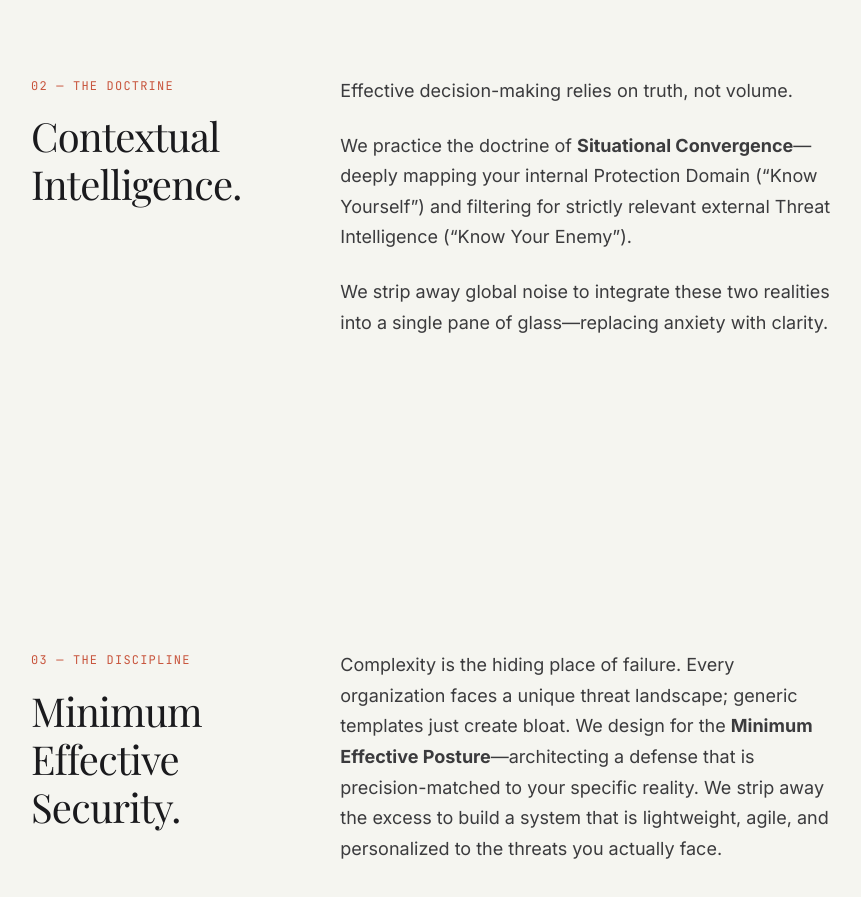
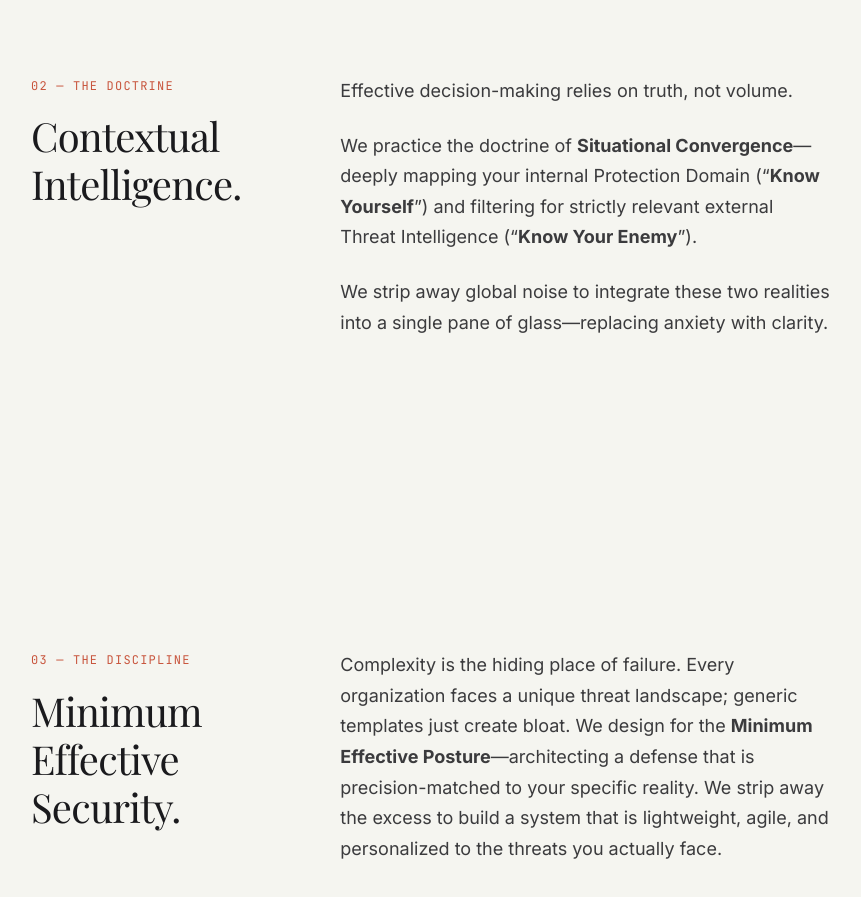
Before and after one commit to chrislee973/yuzana-ai, a Next.js app: page /why-yuzana in a window 1280 px wide. Shown: the part 1200-2097 px from the top of the page, without its empty margins (73-934 px from the left). Built offline with nearby package versions, Linux system fonts and the light colour scheme.

Commit message:
bold know yourself and know your enemy

```diff
--- a/src/app/why-yuzana/page.tsx
+++ b/src/app/why-yuzana/page.tsx
@@ -61,9 +61,9 @@ export default function WhyYuzana() {
               </p>
               <p>
                 We practice the doctrine of <strong>Situational Convergence</strong>—deeply
-                mapping your internal Protection Domain (&ldquo;Know Yourself&rdquo;)
+                mapping your internal Protection Domain (&ldquo;<strong>Know Yourself</strong>&rdquo;)
                 and filtering for strictly relevant external Threat Intelligence
-                (&ldquo;Know Your Enemy&rdquo;).
+                (&ldquo;<strong>Know Your Enemy</strong>&rdquo;).
               </p>
               <p>
                 We strip away global noise to integrate these two realities into
```
